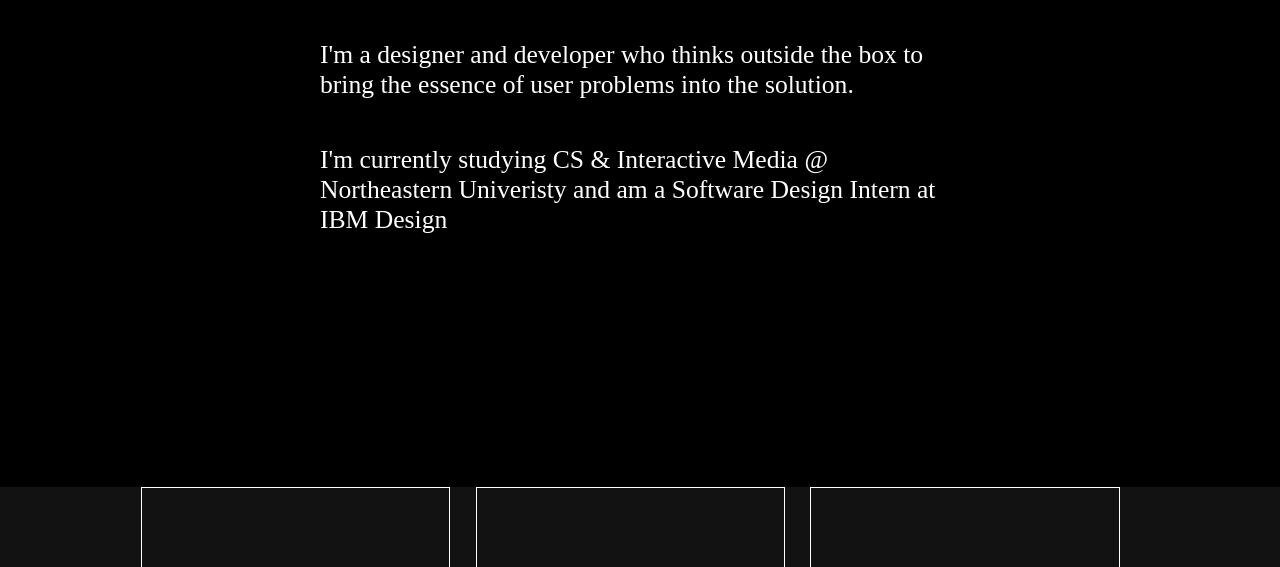
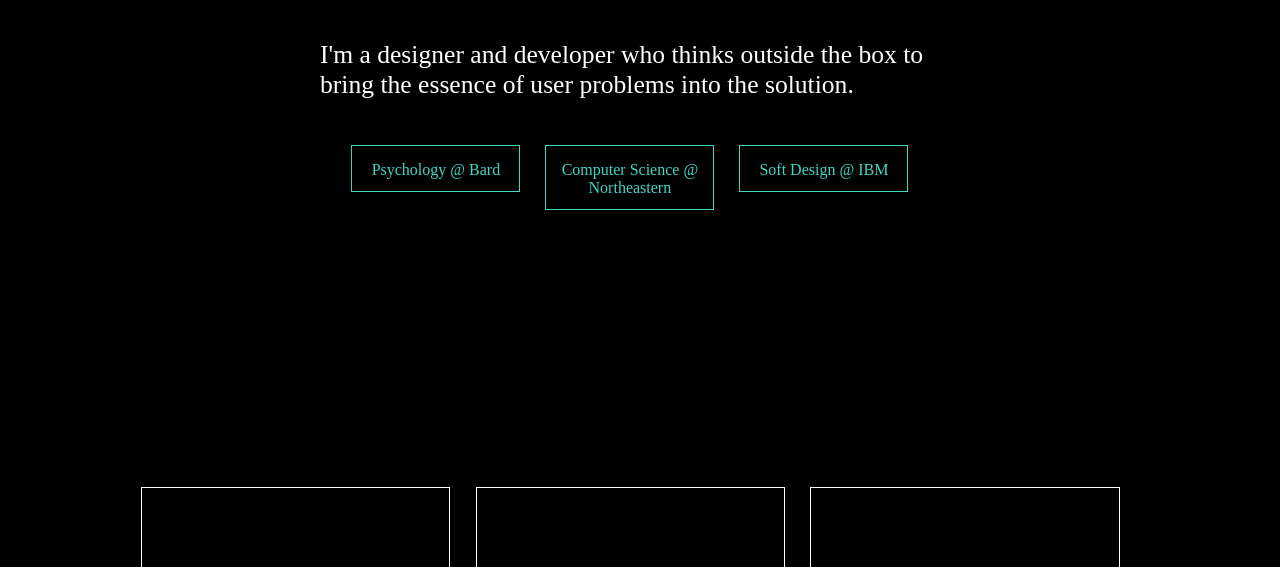
Before and after one commit to dboudro/2015-Portfolio, a plain HTML site: page Index.html in a window 1280 px wide. Shown: the part 233-800 px from the top of the page. Drawn offline with Linux system fonts and the light colour scheme.

Commit message:
add back where buttons / old versions

```diff
--- a/Index.html
+++ b/Index.html
@@ -14,10 +14,15 @@
             <div class="seperator"></div>
             <h2 class="about-me">I'm a designer and developer who thinks outside the box to bring the essence of user problems into the solution.
             </h2>
-            <h2 class="about-me">I'm currently studying CS &amp; Interactive Media @ Northeastern Univeristy and am a Software Design Intern at IBM Design </h2>
+            <ul class="where-list">
+                <li id="where-bard"> Psychology @ Bard</li>
+                <li id="where-NEU">Computer Science @ Northeastern </li>
+                <li id="where-IBM">Soft Design @ IBM</li>
+
+
+            </ul>
         <div class="seperator-full"></div>
         </div>
-
         <div id="below-fold-container">
              <div id="work-row1-container">
                <div></div>
--- a/stylesheet.css
+++ b/stylesheet.css
@@ -107,9 +107,48 @@ For easy font-adding
 /*        text-align: center;*/
     }
 
+ /*/CH4///////////////////////// WHERE I LEARN ////////////////////////////*/
+        /* could use improvement */
+.where-list {
+        display: inline-block;
+        padding: 0vh 25.5vw 6vh 25.5vw;
+        height: 50px;
+        margin: 0 auto;
+        border: 0px solid yellow;
+    }
+    .where-list li {
+        font-family: museo-slab;
+        font-weight: 300;
+        display: inline-block;
+        list-style: none;
+        float: left;
+        text-align: center;
+        width: calc(15vw - 25px);
+        margin-left: 25px;
+        margin-top: 3vh;
+        padding-top: 1.1vw;
+        padding-bottom: 1vw;
+        color:  #41D6C3;
+        border: 1.5px solid #41D6C3;
+        border-radius: 0px;
+
+    }
+    .where-list li:hover {
+        background-color:  #5AAAFA;
+        color: white;
+        cursor: pointer;
+    }
+
+    /* coloring for where links */
+    #where-bard {
+    }
+    #where-NEU {
+    }
+    #where-IBM {
+    }
+
     /*/CH5/////////////////////////// MY WORK ///////////////////////////////*/
     #below-fold-container {
-        background-color: #121212;
         width: 100vw;
         height: 110vh;
     }
```
Also changed, not shown: old versions/balsamiq version.png (added), old versions/blueversion.png (added), old versions/teal version.png (added), 1 other file.
